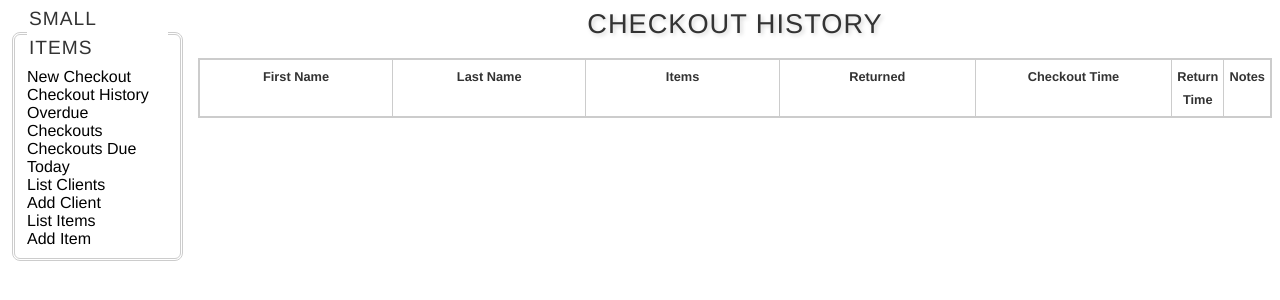
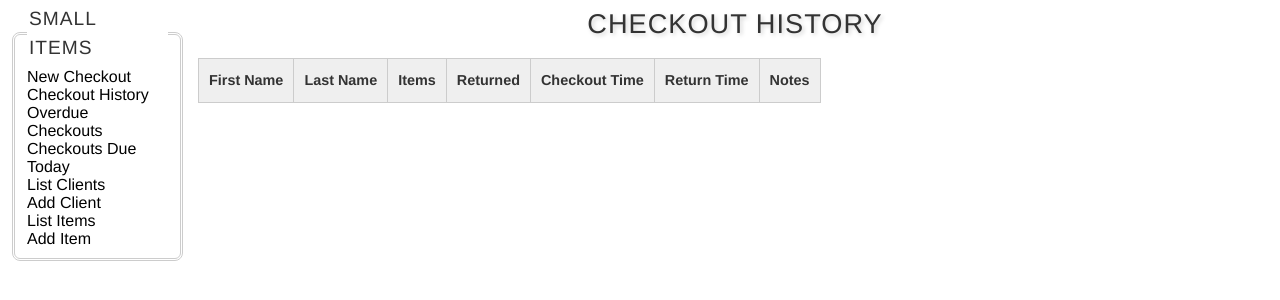
Before and after one commit to hallahan/smallitems, a PHP site: page /history.php in a window 1280 px wide. Shown: the top 300 px of the page. Run offline with PHP 8.4, Linux system fonts and the light colour scheme; data that the repository does not hold is empty.

Commit message:
almost figure out the table stuff

```diff
--- a/history_table.php
+++ b/history_table.php
@@ -39,7 +39,7 @@ $r = mysql_query( $checkout_query );
 	<table>
 		<h1> <?php echo $header_name ?> </h1>
 
-		<tr>
+		<tr class = "odd">
 			<th>First Name</th>
 			<th>Last Name</th>
 			<th>Items</th>
@@ -50,9 +50,14 @@ $r = mysql_query( $checkout_query );
 		</tr>
 
 		<?php
+ 		$odd = 1;
 		while( $row = mysql_fetch_array($r) )
 		{
-			echo '<tr>';
+			if ( ($odd % 2) == 0)
+				echo '<tr class = "odd">';
+			else
+				echo '<tr>';
+
 			echo '<td>' . $row['first_name'] . '</td>';
 			echo '<td>' . $row['last_name'] . '</td>';
 
@@ -72,6 +77,8 @@ $r = mysql_query( $checkout_query );
 			echo '<td>' . $row['return_time'] . '</td>';
 			echo '<td>' . $row['notes'] . '</td>';
 			echo '</tr>';
+
+			$odd++;
 		}
 		?>
 
--- a/table.css
+++ b/table.css
@@ -7,7 +7,7 @@ table {
 */
 	color: #333;
 
-	border:2px solid #ccc;
+	border:1px solid #ccc;
 	border-radius:8px;
   -webkit-border-radius:8px;
   -moz-border-radius:8px;
@@ -68,15 +68,29 @@ table tfoot tr td {
 }
 
 table td, table th {
+
 	border-right: 1px solid #ccc;
 	border-bottom: 1px solid #ccc;
-	padding: 5px;
-	line-height: 1.8em;
-	font-size: 0.8em;
+
+/*
+	border-radius:8px;
+  -webkit-border-radius:8px;
+  -moz-border-radius:8px;
+*/
+
+	padding: 10px;
+	line-height: 1.6em;
+	font-size: .9em;
 	vertical-align: top;
-	width: 20%;
+	/*width: 20%;*/
 }
 
 table tr.odd th, table tr.odd td {
 	background: #efefef;
 }
+
+tbody tr:hover {
+/* background:#99BCBF;*/
+ background: #FFCC00;
+/* border:1px solid #000;*/
+}
```
